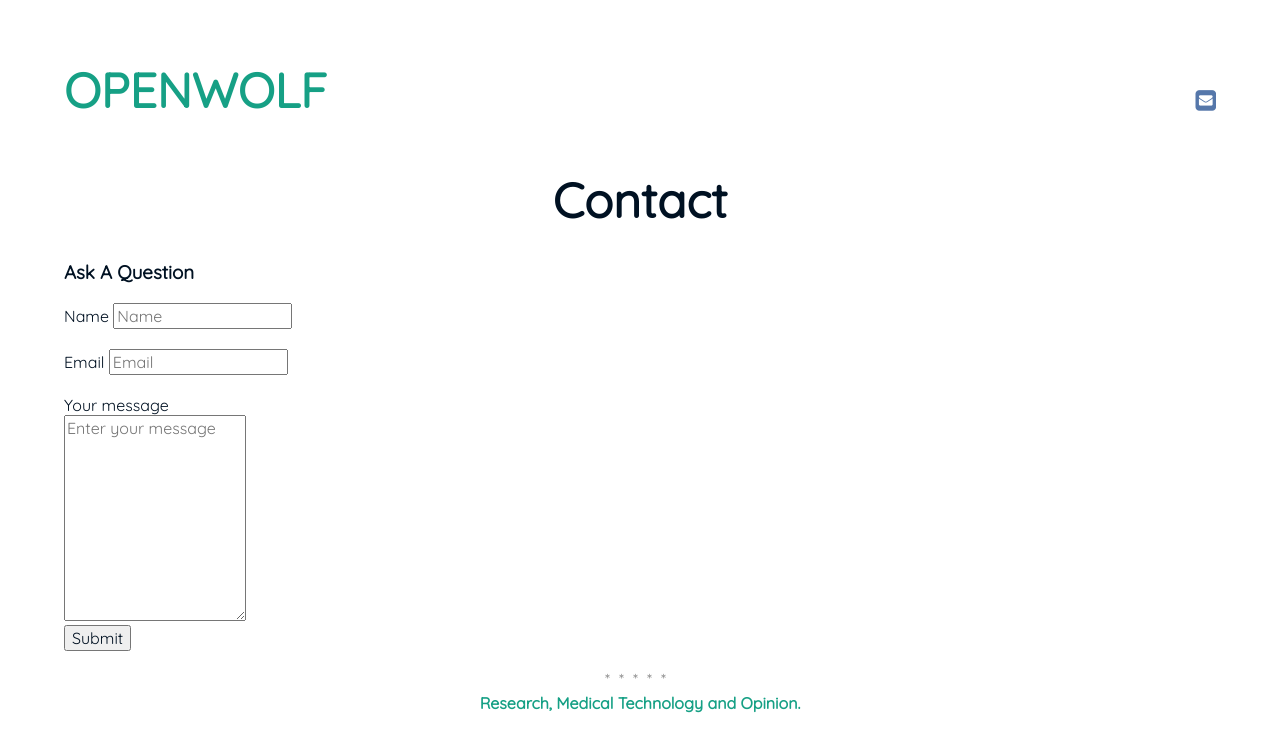
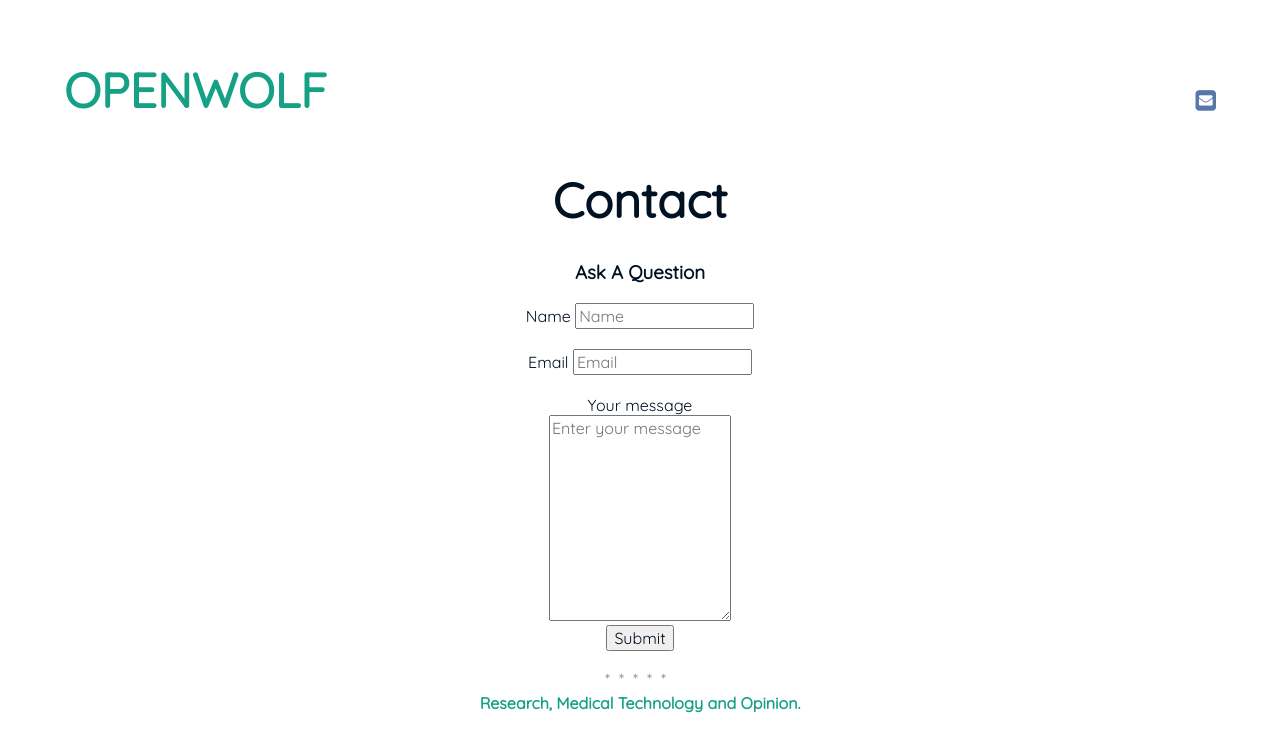
Before and after one commit to openwolfco/main, a Jekyll site: the page built from contact.md, in a window 1280 px wide. Shown: the top 752 px of the page. Built offline with Jekyll 4.4.1, drawn with Linux system fonts in a browser that asks for light colours.

Commit message:
Update contact.html

```diff
--- a/_layouts/contact.html
+++ b/_layouts/contact.html
@@ -4,7 +4,7 @@ layout: default
 {% include page/title.html %}
 
 <section class="contact-form-section mb-5">
-			<div class="container">
+			<div class="container" style="text-align:center">
 				<form action="https://formspree.io/mqklnqqe" class="contact-form p-5 col-lg-9 mx-lg-auto theme-bg-light shadow" id="contact-form" method="post" name="contact-form">
 					<h3 class="text-center">Ask A Question</h3>
 
```
